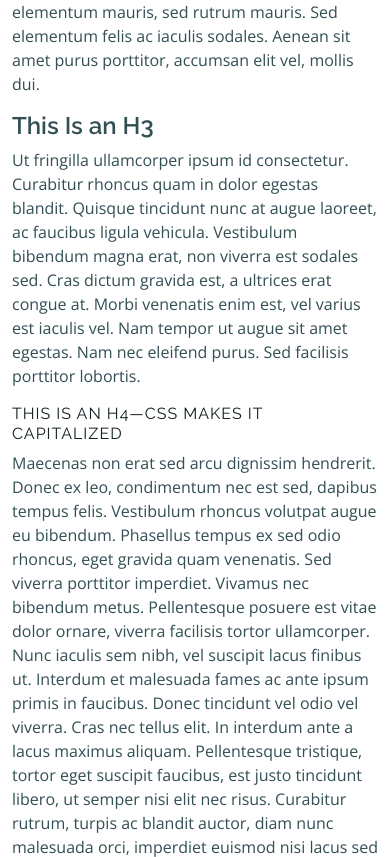
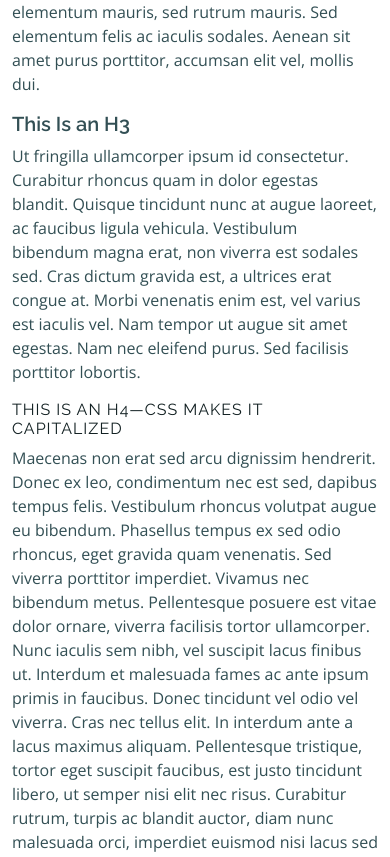
Before and after one commit to QCCareerSchool-Org/www.qcpetstudies.com, a Next.js app: page /typography in a window 390 px wide. Shown: the part 1030-1887 px from the top of the page. Built offline with nearby package versions, Linux system fonts and the light colour scheme; no server answers.

Commit message:
Reduce size of h3 on mobile

```diff
--- a/src/styles/global.scss
+++ b/src/styles/global.scss
@@ -117,7 +117,7 @@ h4, .h4, h5, .h5, h6, .h6 {
 @media (max-width: 575px) {
   h1, .h1 { font-size: 2.25rem }
   h2, .h2 { font-size: 2rem }
-  h3, .h3 { font-size: 1.5rem }
+  h3, .h3 { font-size: 1.25rem }
   h4, .h4 { font-size: 1rem }
   h5, .h5 { font-size: 1rem }
   h6, .h6 { font-size: 1rem }
@@ -260,13 +260,8 @@ ul.sm-indent, ol.sm-indent { padding-inline-start: 0rem; padding-left: 1.5rem; }
   .display-4 { font-size: 3rem }
 }
 
-.btn.caps { text-transform: uppercase; letter-spacing: 1px }
-.btn.btn-lg.caps { letter-spacing: 1.5px }
-
 .btn.btn-link { padding: 0 }
 .btn.btn-link:focus { box-shadow: none }
-
-.nav-tabs { border-bottom: 1px solid #e9ecef }
 
 pre { color: inherit }
 
```
